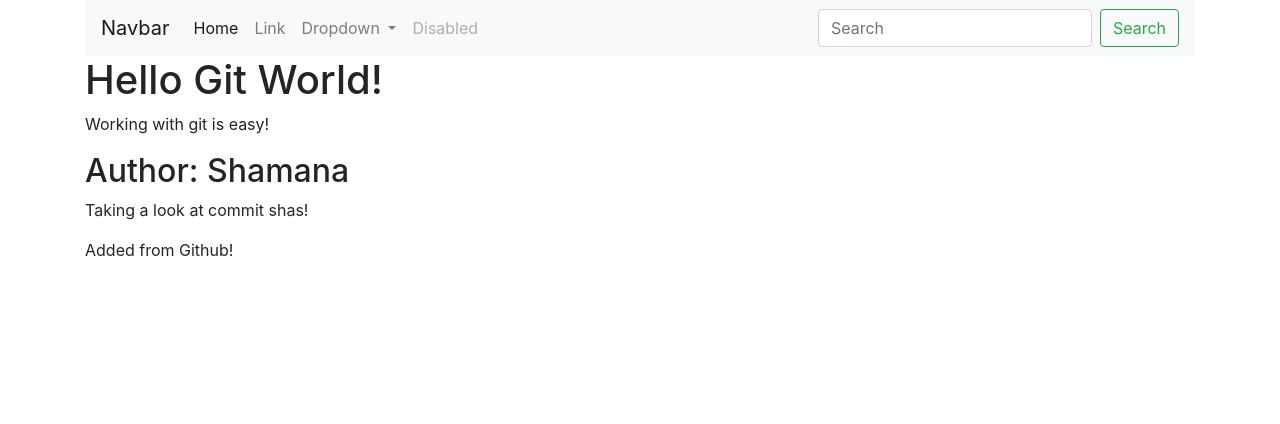
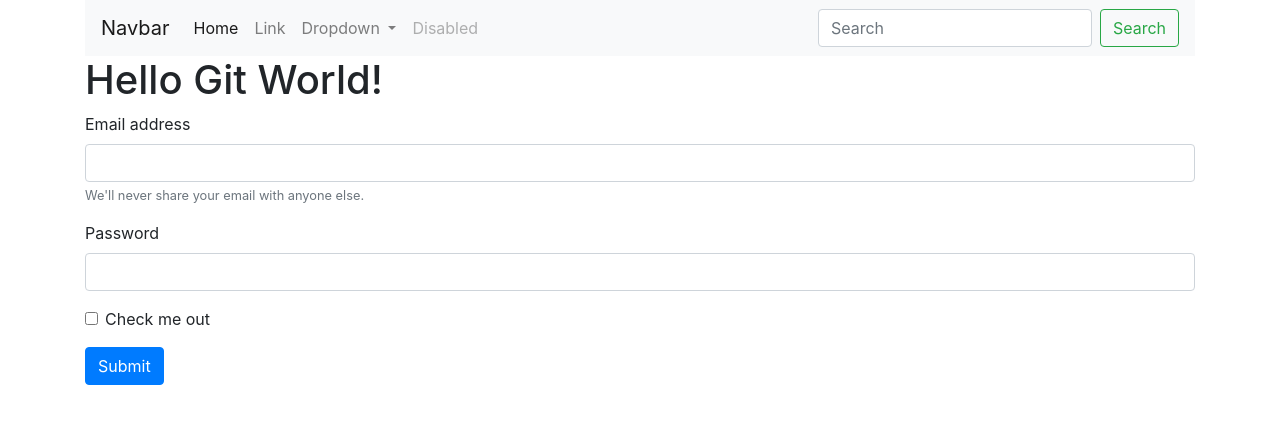
Before and after one commit to Shamana87/GitGitHubMasterclass, a plain HTML site: page index.html in a window 1280 px wide. Drawn offline with nearby package versions, Linux system fonts and the light colour scheme.

Commit message:
Adding a form

```diff
--- a/index.html
+++ b/index.html
@@ -45,21 +45,23 @@
 
         <h1>Hello Git World!</h1>
 
-        <div>
-            <p>Working with git is easy!</p>
-        </div>
+        <form>
+            <div class="form-group">
+              <label for="exampleInputEmail1">Email address</label>
+              <input type="email" class="form-control" id="exampleInputEmail1" aria-describedby="emailHelp">
+              <small id="emailHelp" class="form-text text-muted">We'll never share your email with anyone else.</small>
+            </div>
+            <div class="form-group">
+              <label for="exampleInputPassword1">Password</label>
+              <input type="password" class="form-control" id="exampleInputPassword1">
+            </div>
+            <div class="form-group form-check">
+              <input type="checkbox" class="form-check-input" id="exampleCheck1">
+              <label class="form-check-label" for="exampleCheck1">Check me out</label>
+            </div>
+            <button type="submit" class="btn btn-primary">Submit</button>
+        </form>
 
-        <h2>Author: Shamana</h2>
-
-        <div>
-            <p>Taking a look at commit shas!</p>
-        </div>
-
-        <div>
-            <p>Added from Github!</p>
-        </div>
-
-        <!--Some comments-->
         </div>
     </body>
 
```
